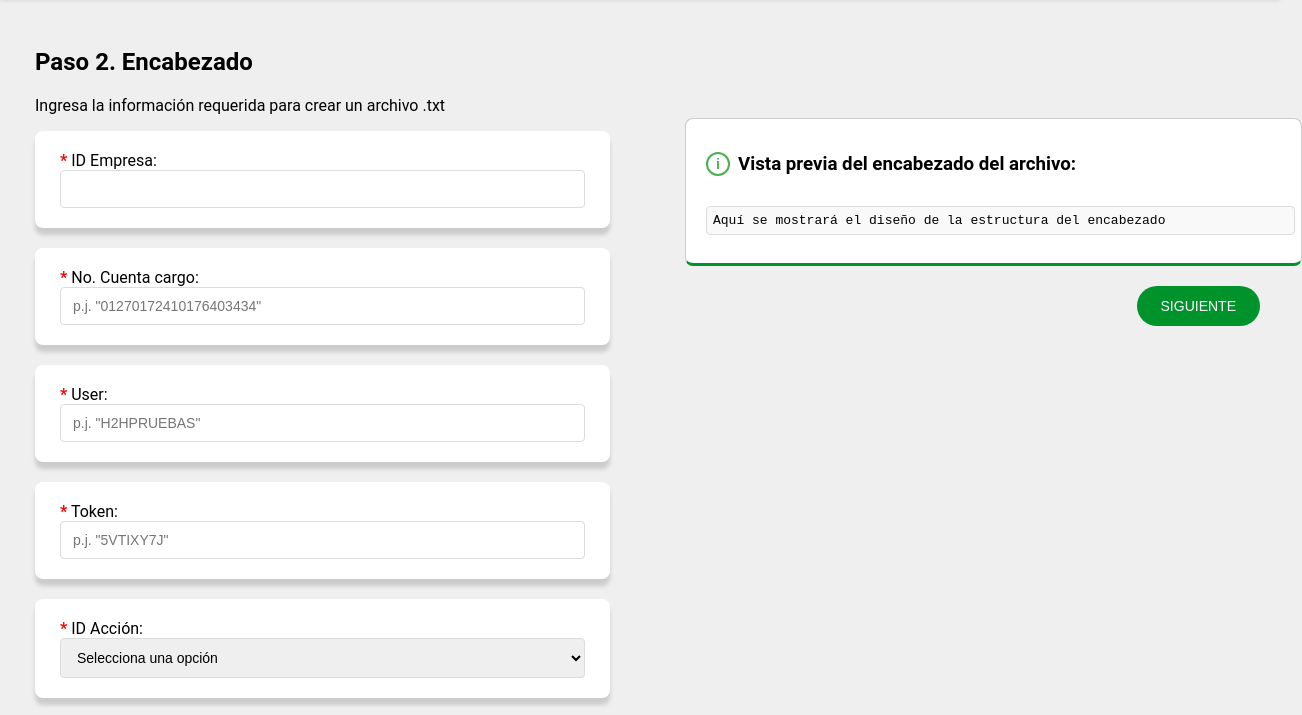
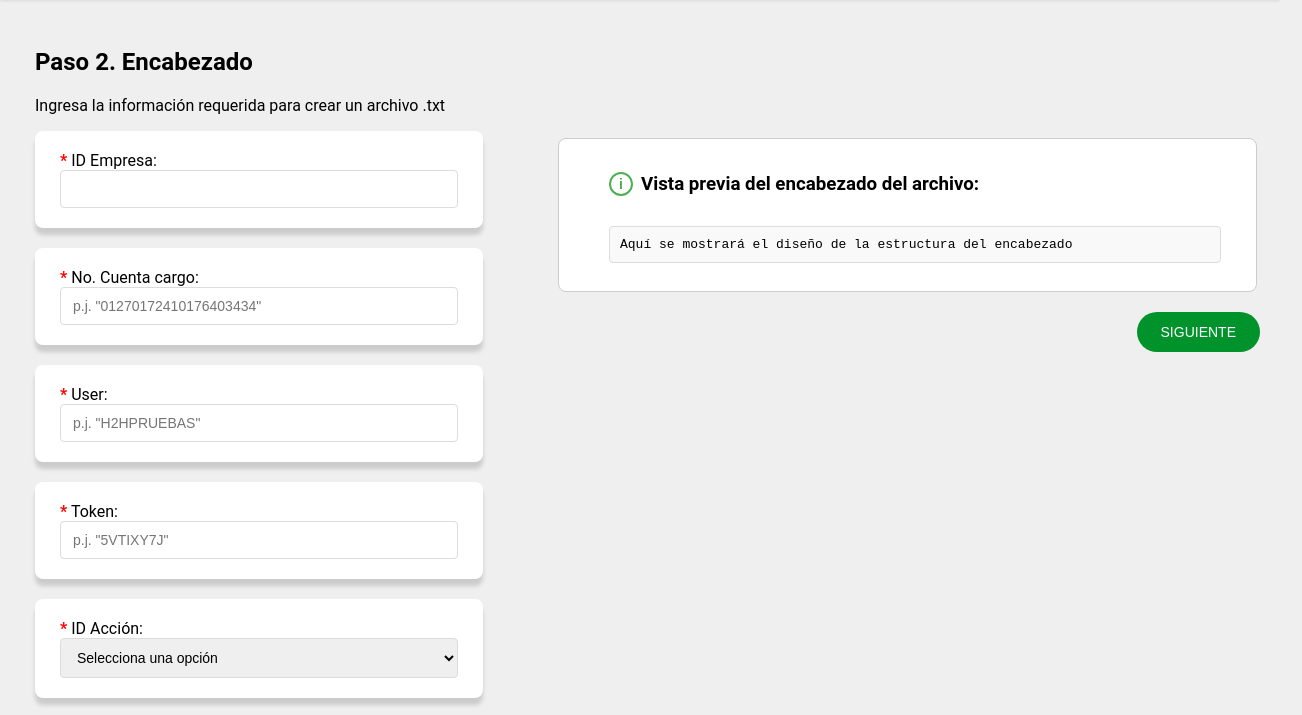
Before and after one commit to aleyohnathan/formulario011, a website with bundled scripts: page public/views/encabezado.html in a window 1280 px wide. Shown: the part 77-792 px from the top of the page, 1302 px wide, since content can reach past the window. Built offline with nearby package versions, Linux system fonts and the light colour scheme.

Commit message:
Cambios style

```diff
--- a/public/style/style_encabezado.css
+++ b/public/style/style_encabezado.css
@@ -170,28 +170,27 @@ button[type="submit"]:hover {
     Vista previa
 ================================= */
 .preview-container {
-  margin-top: 65px;
-  padding: 15px 20px;
+  margin-top: 85px;
+  padding: 15px 50px;
   background-color: #ffffff;
   border: 1px solid #ccc;
   border-radius: 8px;
-  width: 100%;
+  width: 85%;
   max-width: 600px;
-  border-bottom: 3px solid #00932c;
 }
 
 .preview-box {
   font-family: monospace;
   background-color: #f9f9f9;
-  padding: 6px;
+  padding: 10px;
   border-radius: 4px;
   border: 1px solid #dadce0;
-  white-space: pre;
-  overflow-x: auto;
-  overflow-y: auto;
+  white-space: pre;           /* mantiene los espacios y saltos de línea */
+  overflow-x: auto;           /* scroll horizontal si es necesario */
+  overflow-y: auto;           /* scroll vertical si excede la altura */
   display: block;
-  width: 100%;
-  max-height: 600px;
+  width: 590px;               /* ancho fijo o ajústalo según lo necesites */
+  max-height: 600px;          /* altura máxima que deseas */
 }
 
 .preview-header {
--- a/public/style/style_nomenclatura.css
+++ b/public/style/style_nomenclatura.css
@@ -183,29 +183,29 @@ button[type="submit"]:hover {
    📋 Vista previa
 ================================= */
 .preview-container {
-  margin-top: 40px;
-  padding: 15px 20px;
+  margin-top: 100px;
+  padding: 15px 50px;
   background-color: #ffffff;
   border: 1px solid #ccc;
   border-radius: 8px;
-  width: 100%;
+  width: 85%;
   max-width: 600px;
-  border-bottom: 3px solid #00932c;
 }
 
 .preview-box {
   font-family: monospace;
   background-color: #f9f9f9;
-  padding: 6px;
+  padding: 10px;
   border-radius: 4px;
   border: 1px solid #dadce0;
-  white-space: pre;
-  overflow-x: auto;
-  overflow-y: auto;
+  white-space: pre;           /* mantiene los espacios y saltos de línea */
+  overflow-x: auto;           /* scroll horizontal si es necesario */
+  overflow-y: auto;           /* scroll vertical si excede la altura */
   display: block;
-  width: 100%;
-  max-height: 600px;
+  width: 590px;               /* ancho fijo o ajústalo según lo necesites */
+  max-height: 600px;          /* altura máxima que deseas */
 }
+
 
 /* ===============================
    🔖 Detalles extra
```
